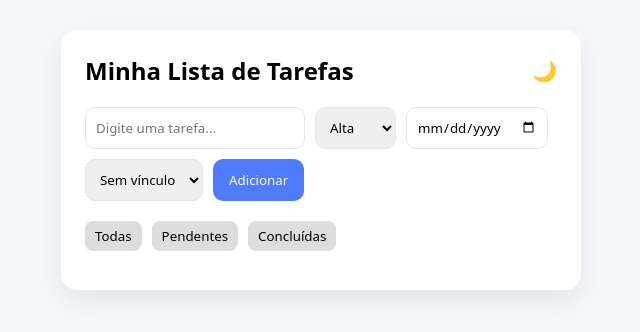
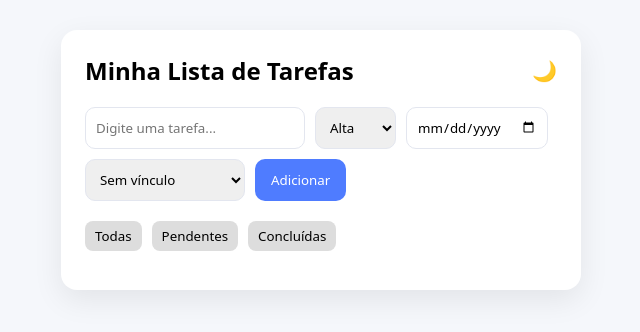
Before and after one commit to GabiGPC/meu-todo-app1, a plain HTML site: page index.html in a window 1280 px wide. Shown: the part 240-572 px from the top of the page, without its empty margins (319-959 px from the left). Drawn offline with Linux system fonts and the light colour scheme.

Commit message:
subtarefa2

```diff
--- a/style.css
+++ b/style.css
@@ -150,3 +150,8 @@ border-left:6px solid #28a745;
 font-size:12px;
 opacity:0.7;
 }
+
+/* opcional: melhorar visual do select */
+#parentTask{
+min-width:160px;
+}
```
